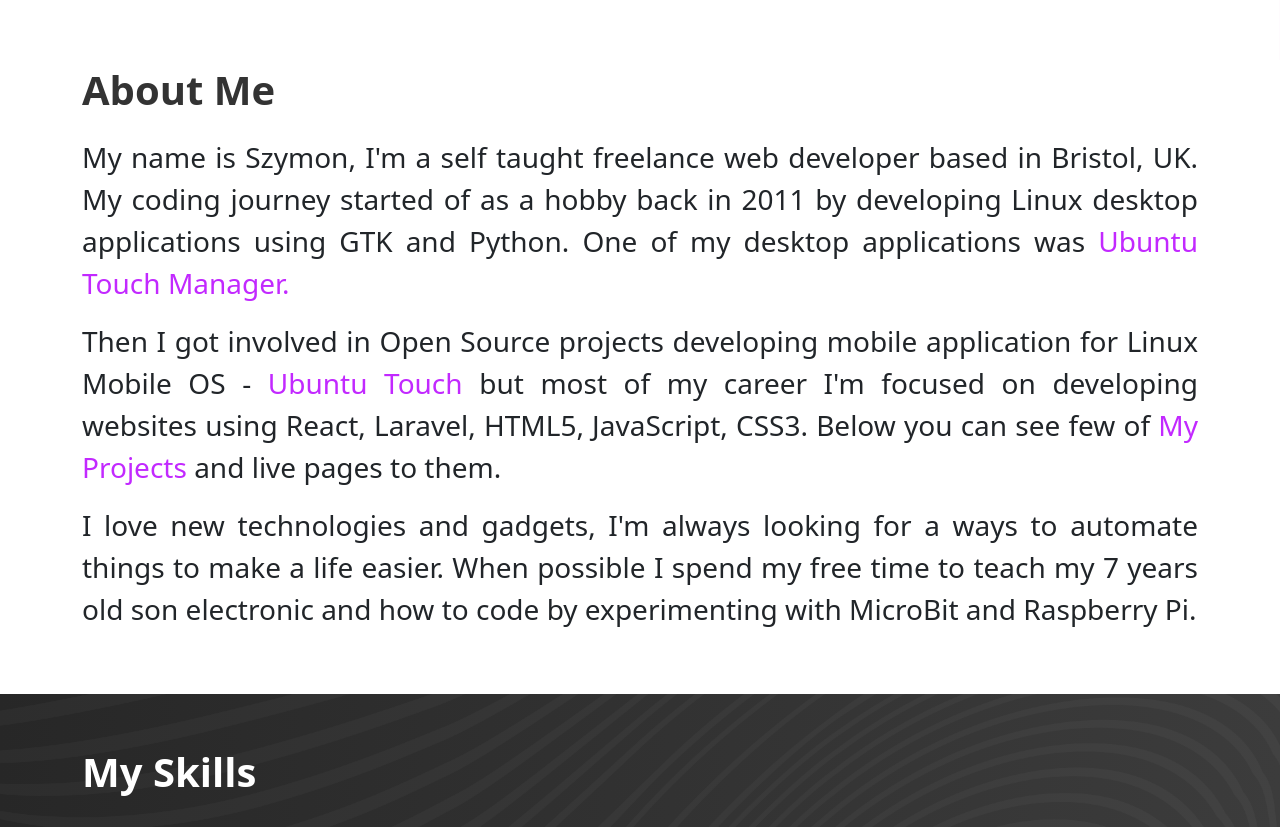
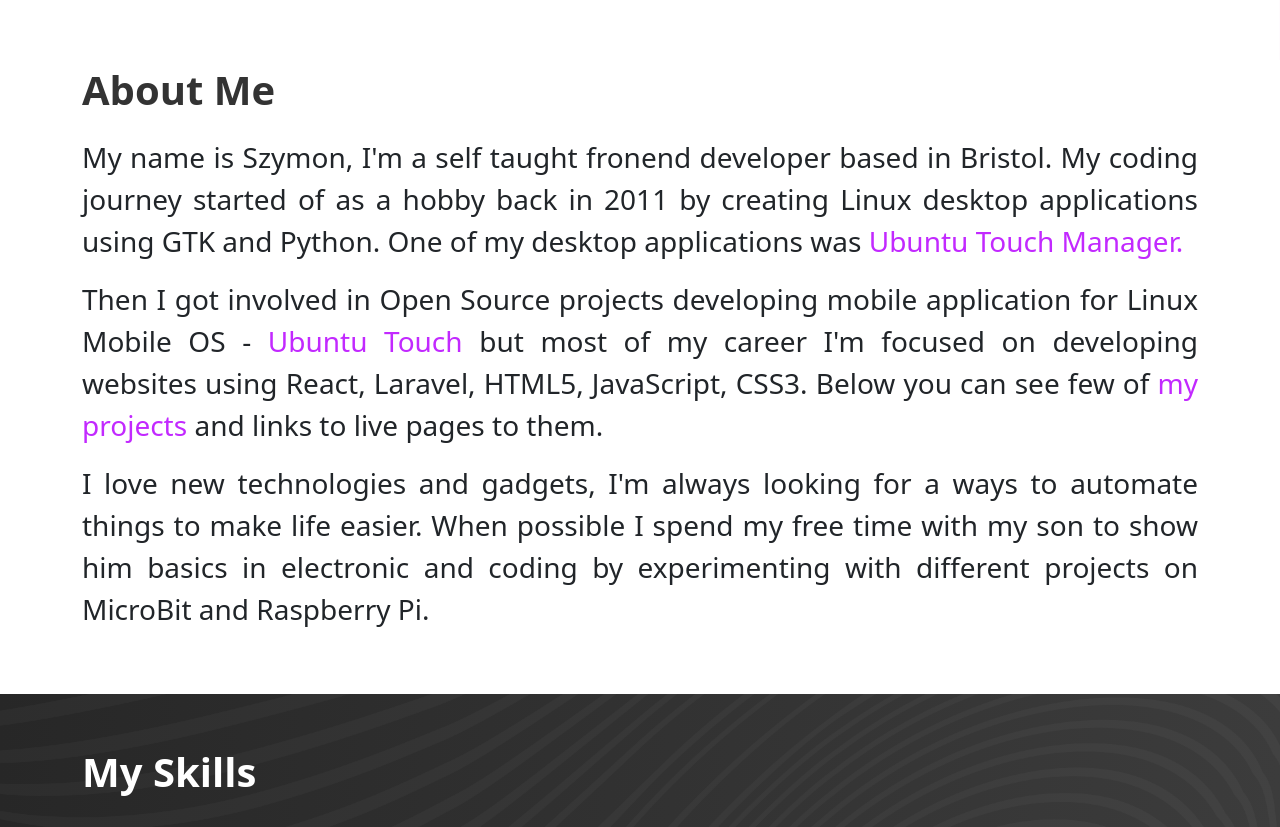
Before and after one commit to majster-pl/my-portfolio, a React (Create React App) app: page / in a window 1280 px wide. Shown: the part 660-1487 px from the top of the page. Built offline with nearby package versions, Linux system fonts and the light colour scheme.

Commit message:
Change wording and some text in intro and about me section

```diff
--- a/public/index.html
+++ b/public/index.html
@@ -7,11 +7,11 @@
     <meta name="theme-color" content="#000000" />
     <meta
       name="description"
-      content="Szymon WAliczek - Freelance web Developer - Bristol"
+      content="Szymon Waliczek - Frontend Developer - Bristol"
     />
     <link rel="apple-touch-icon" href="%PUBLIC_URL%/logo192.png" />
     <link rel="manifest" href="%PUBLIC_URL%/manifest.json" />
-    <title>Szymon Waliczek - Freelance web developer - Bristol</title>
+    <title>Szymon Waliczek - Frontend Developer - Bristol</title>
   </head>
   <body>
     <noscript>You need to enable JavaScript to run this app.</noscript>
--- a/src/components/AboutMe.js
+++ b/src/components/AboutMe.js
@@ -13,9 +13,9 @@ const AboutMe = ({ id }) => {
         <div className="fs-3 fw-light">
           <Fade bottom>
             <p className="text-justify">
-              My name is Szymon, I'm a self taught freelance web developer based
-              in Bristol, UK. My coding journey started of as a hobby back in
-              2011 by developing Linux desktop applications using GTK and
+              My name is Szymon, I'm a self taught fronend developer based
+              in Bristol. My coding journey started of as a hobby back in
+              2011 by creating Linux desktop applications using GTK and
               Python. One of my desktop applications was{" "}
               <a
                 rel="noreferrer"
@@ -43,15 +43,15 @@ const AboutMe = ({ id }) => {
                 spy={true}
                 offset={-100}
               >
-                My Projects
+                my projects
               </Link>{" "}
-              and live pages to them.
+              and links to live pages to them.
             </p>
             <p className="text-justify">
               I love new technologies and gadgets, I'm always looking for a ways
-              to automate things to make a life easier. When possible I spend my
-              free time to teach my 7 years old son electronic and how to code
-              by experimenting with MicroBit and Raspberry Pi.
+              to automate things to make life easier. When possible I spend
+              my free time with my son to show him basics in electronic and coding
+              by experimenting with different projects on MicroBit and Raspberry Pi.
             </p>
           </Fade>
         </div>
--- a/src/components/Intro.js
+++ b/src/components/Intro.js
@@ -32,15 +32,18 @@ const Intro = ({ id }) => {
                 typingSpeed={50}
                 pauseTime={3500}
                 sentences={[
-                  "Hi! I'm Szymon, web developer and open source fan from Bristol, UK",
-                  "Get in touch if you need support with your website or you are looking to create a new one!",
+                  "Hi! I'm Szymon, Frontend Developer and open source contributor from Bristol, UK",
+                  // "Get in touch if you need support with your website or looking to create a new one!",
                 ]}
               />
             </p>
           </Col>
           <Col md={6} sm={8} className="text-center text-md-end">
             <Fade delay={500}>
-              <Image className="avatar-wobble m-2" src="/images/me.jpg" />
+              <Image
+                className="avatar-wobble m-2 unselectable"
+                src="/images/me.jpg"
+              />
             </Fade>
           </Col>
         </Row>
```
